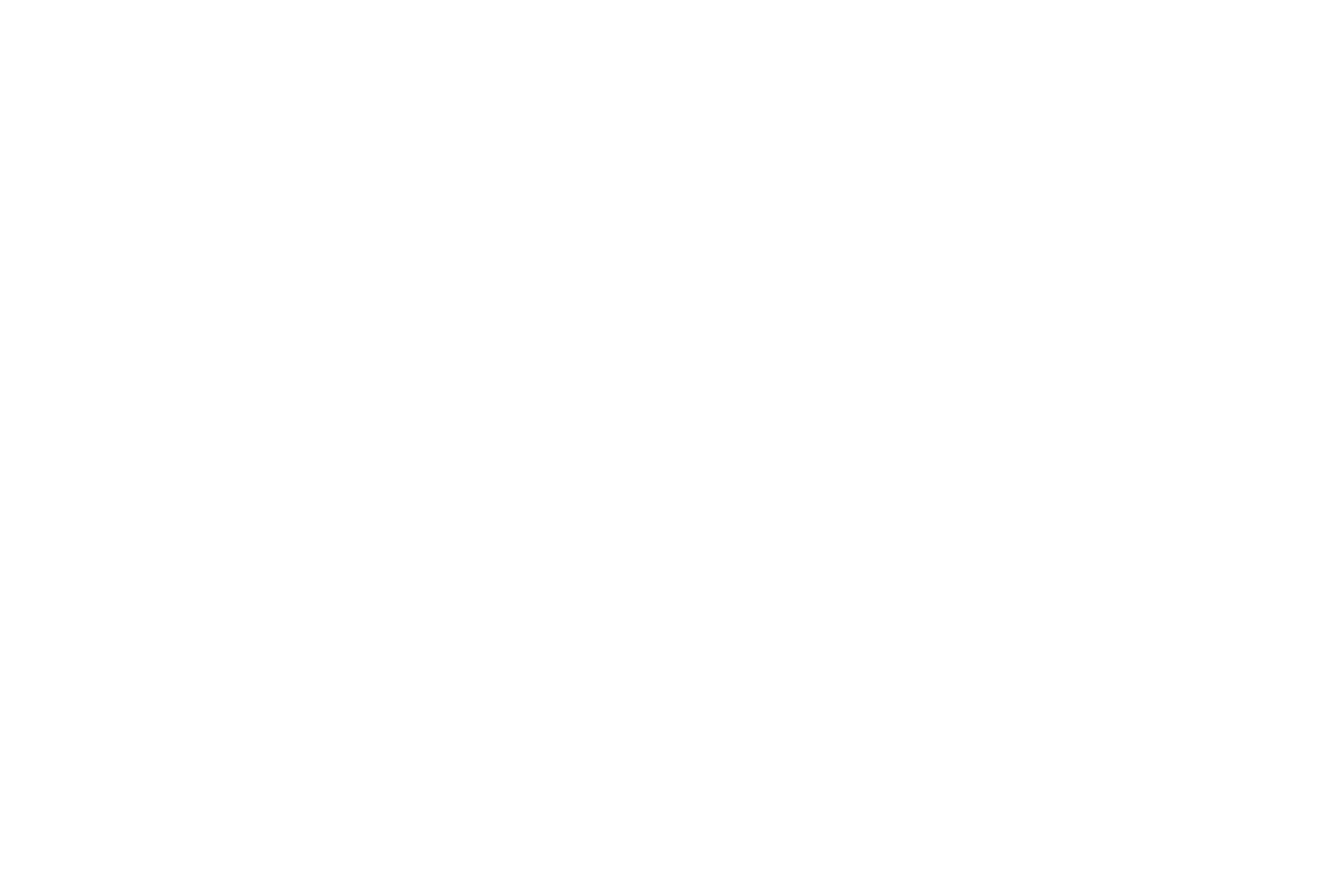
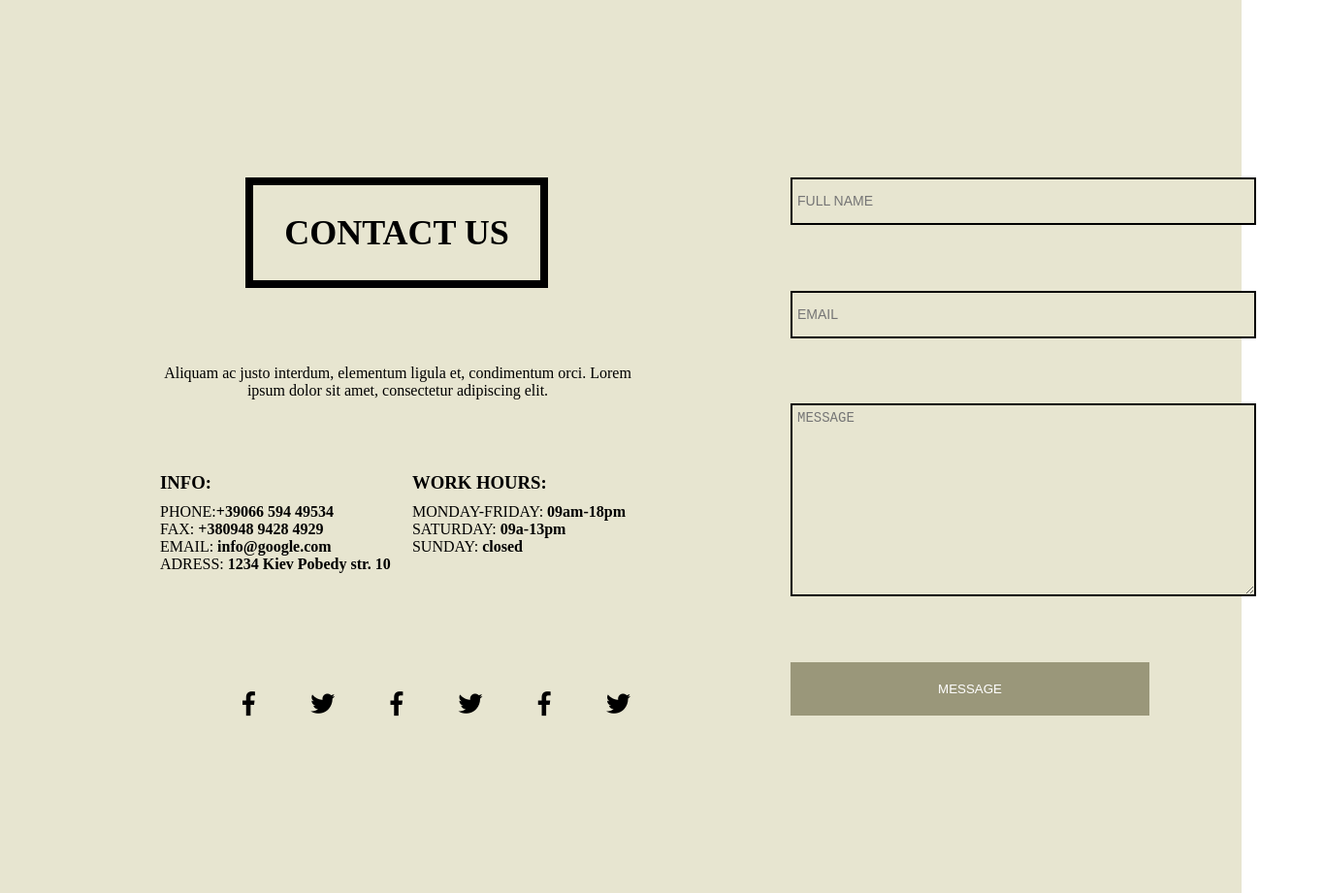
Before and after one commit to jackil182/Bootcamp9-Module7, a plain HTML site: page index.html in a window 1280 px wide. Shown: the whole page at 97% size, 1365 px wide, since content can reach past the window. Before the commit the page ends 800 px from the top, so only its background shows below. Drawn offline with Linux system fonts and the light colour scheme.

Commit message:
add pecherskiy

```diff
--- a/css/style.css
+++ b/css/style.css
@@ -1,4 +1,103 @@
 *{
+    padding: 0;
     margin: 0;
-    padding: 0
 }
+.pa__my-block{
+    background-color: #e7e5d0;
+}
+.pa__pecherskiy{
+    width: 1200px;
+    display: flex;
+    justify-content: space-between;
+    padding-top: 183px;
+    padding-left: 165px;
+    padding-bottom: 183px;
+}
+.pa__section1{
+    width: 570px;
+    display: flex;
+    flex-direction: column;
+    justify-content: space-between;
+
+}
+.pa__form{
+    width: 480px;
+    display: flex;
+    flex-direction: column;
+    justify-content: space-between;
+    margin-right: 70px;
+}
+.pa__contact{
+    width: 240px;
+    margin: 0 0 79px 88px;
+    padding: 28px;
+    text-align: center;
+    font-family: 'Times New Roman', Times, serif;
+    font-size: 36px;
+    border: 8px solid black;
+    text-transform: uppercase;
+
+}
+.pa__mid-contact{
+    width: 490px;
+    text-align: center;
+    margin-bottom: 75px;
+}
+.pa__info{
+    margin-bottom: 10px;
+    text-transform: uppercase;
+}
+.pa__work{
+    margin-bottom: 10px;
+    text-transform: uppercase;
+}
+.pa__adress-info{
+    font-size: 16px;
+    width: 570px;
+    display: flex;
+    justify-content: space-between;
+    margin-bottom: 122px;
+}
+.pa__title-work{
+    margin-right: 90px;
+
+}
+span{
+    font-weight: bold;
+}
+.pa__submit{
+    width: 370px;
+    border: none;
+    background-color: #9a977a;
+    color: #ffffff;
+    text-transform: uppercase;
+    padding: 20px;
+}
+.pa__name{
+    padding: 15px 0;
+    border: 2px solid black;
+    background-color: #e7e5d0;
+}
+.pa__email{
+    padding: 15px 0;
+    border: 2px solid black;
+    background-color: #e7e5d0;
+}
+.pa__social{
+    width: 400px;
+    margin: 0 auto;
+    display: flex;
+    justify-content: space-between;
+    font-size: 25px;
+}
+.fab:hover{
+    color: aqua;
+}
+.pa__area{
+    border: 2px solid black;
+    background-color: #e7e5d0;
+}
+::placeholder{
+    font-size: 14px;
+    padding: 5px;
+}
--- a/index.html
+++ b/index.html
@@ -2,13 +2,57 @@
 <html lang="en">
 <head>
     <meta charset="UTF-8">
-    <meta name="viewport" content="width=
-    , initial-scale=1.0">
+    <meta name="viewport" content="width=device-width, initial-scale=1.0">
     <meta http-equiv="X-UA-Compatible" content="ie=edge">
     <link rel="stylesheet" href="./css/style.css">
-    <title>Document</title>
+    <link rel="stylesheet" href="https://use.fontawesome.com/releases/v5.5.0/css/all.css" integrity="sha384-B4dIYHKNBt8Bc12p+WXckhzcICo0wtJAoU8YZTY5qE0Id1GSseTk6S+L3BlXeVIU" crossorigin="anonymous"><link rel="stylesheet" href="https://use.fontawesome.com/releases/v5.5.0/css/all.css" integrity="sha384-B4dIYHKNBt8Bc12p+WXckhzcICo0wtJAoU8YZTY5qE0Id1GSseTk6S+L3BlXeVIU" crossorigin="anonymous">
+    <title>Test 5</title>
 </head>
 <body>
+    <div class="pa__my-block">
+        <div class="pa__pecherskiy">
+            <div class="pa__section1">
+                <h2 class="pa__contact">contact us</h2>
+                <p class="pa__mid-contact">Aliquam ac justo interdum, elementum ligula et, condimentum orci. Lorem ipsum dolor sit amet, consectetur adipiscing elit.</p>
+                <div class="pa__adress-info">
+                    <div class="pa__title-info">
+                        <h3 class="pa__info">info:</h3>
+                        <p>PHONE:<span>+39066 594 49534</span></p>
+                        <p>FAX: <span>+380948 9428 4929</span></p>
+                        <p>EMAIL: <span>info@google.com</span></p>
+                        <p>ADRESS: <span>1234 Kiev Pobedy str. 10</span></p>
+                    </div>
+                    <div class="pa__title-work">
+                            <h3 class="pa__work">work hours:</h3>
+                            <p>MONDAY-FRIDAY: <span>09am-18pm</span></p>
+                            <p>SATURDAY: <span>09a-13pm</span></p>
+                            <p>SUNDAY: <span>closed</span></p>
+                    </div>
+                </div>
+                <div class="pa__social">
+                        <i class="fab fa-facebook-f"></i>
+                        <i class="fab fa-twitter"></i>
+                        <i class="fab fa-facebook-f"></i>
+                        <i class="fab fa-twitter"></i>
+                        <i class="fab fa-facebook-f"></i>
+                        <i class="fab fa-twitter"></i>
+
+
+                </div>
+            </div>
+
+
+
+            <form action="#" class="pa__form">
+                <input type="text" class="pa__name" placeholder="FULL NAME">
+                <input type="email" class="pa__email" placeholder="EMAIL">
+                <textarea name="message" id="#" cols="30" rows="13" class="pa__area" placeholder="MESSAGE"></textarea>
+                <input type="submit" value="message" class="pa__submit">
+            </form>
+
+        </div>
+    </div>
+
 
 </body>
 </html>
```
